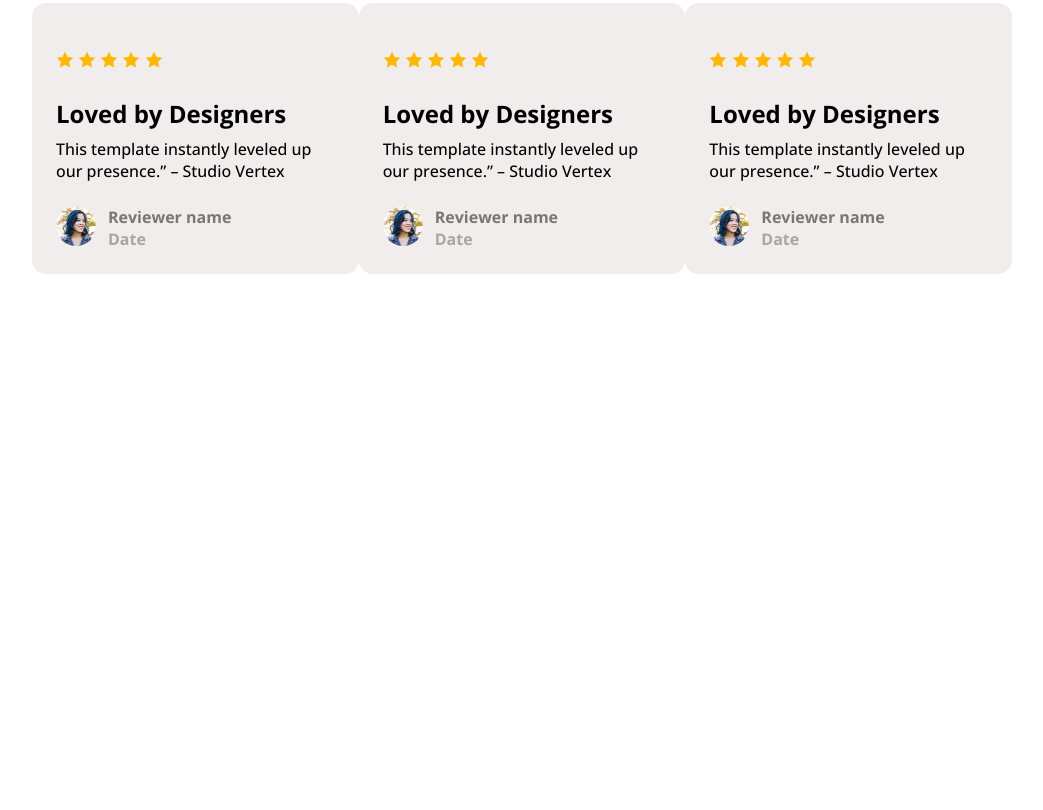
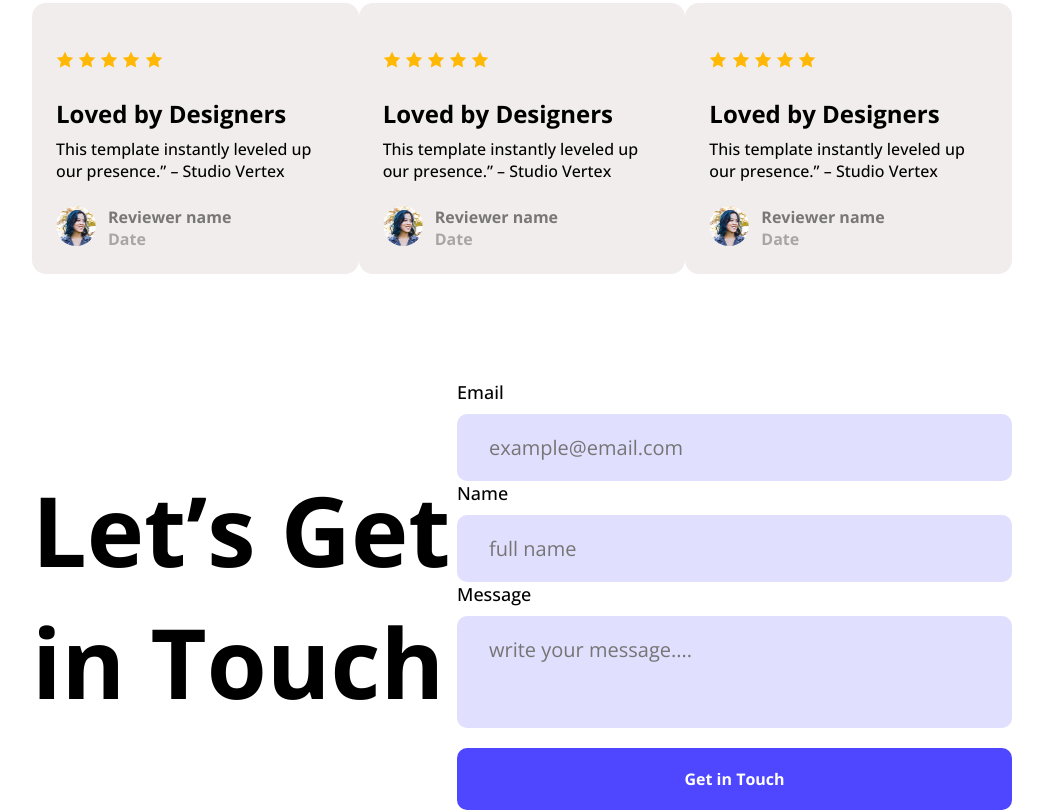
Before and after one commit to Abdullah-Al-Zubaer/Assignment-1, a plain HTML site: page index.html in a window 1280 px wide. Shown: the part 1939-2749 px from the top of the page, without its empty margins (118-1161 px from the left). Before the commit the page ends 2213 px from the top, so only its background shows below. Drawn offline with nearby package versions, Linux system fonts and the light colour scheme.

Commit message:
adding get in touch

```diff
--- a/index.html
+++ b/index.html
@@ -110,6 +110,22 @@
                 </div>
             </div>
         </div>
+        <div class="get-in-touch side-margin">
+            <h1>
+                Let’s Get in Touch
+            </h1>
+            <div class="form-btn">
+                <form class="form" action="">
+                    <label for="email" class="label">Email</label>
+                    <input type="email" id="email" name="" placeholder="example@email.com">
+                    <label for="name" class="label">Name</label>
+                    <input type="text" id="name" name="name" placeholder="full name">
+                    <label for="message" class="label">Message</label>
+                    <input class="msg" type="text" id="massege" name="massege" placeholder="write your message....">
+                </form>
+                <button class="btn">Get in Touch</button>
+            </div>
+        </div>
     </main>
     <footer>
 
--- a/style.css
+++ b/style.css
@@ -185,3 +185,51 @@ header .nav{
     font-weight: bold;
     color: rgba(0, 0, 0,0.3);
  }
+
+ /* Get in touch section */
+
+ .form{
+    display: flex;
+    flex-direction: column;
+ }
+
+ .get-in-touch{
+    display: flex;
+    justify-content: space-between;
+    align-items: center;
+ }
+
+ .label{
+   font-size: 18px;
+   font-weight:500;
+   margin-bottom: 10px;
+ }
+
+ form input{
+   font-size: 20px;
+   padding: 20px 271px 20px 32px;
+   border: none;
+   border-radius: 10px;
+   background-color: rgba(100, 95, 243, 0.2);
+ }
+
+ form .msg{
+   padding-bottom: 65px;
+   margin-bottom: 20px;
+ }
+
+ .form-btn button{
+   font-size: 16px;
+   padding: 20px;
+   width: 100%;
+ }
+
+ .get-in-touch h1{
+   font-size: 97px;
+   font-weight: bold;
+   max-width: 700px;
+ }
+
+ .get-in-touch {
+   margin-top: 106px;
+ }
```
